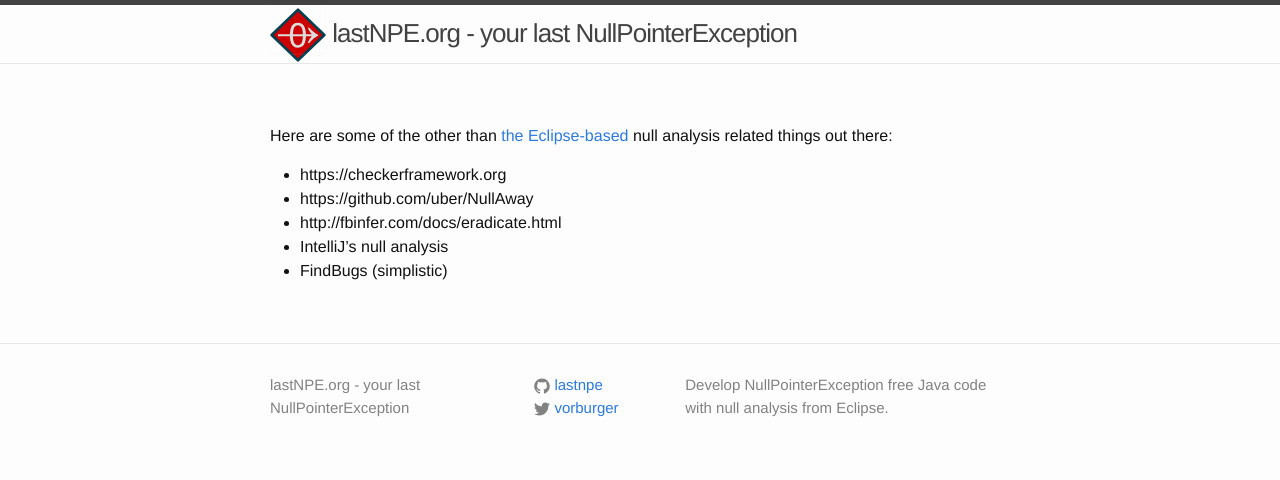
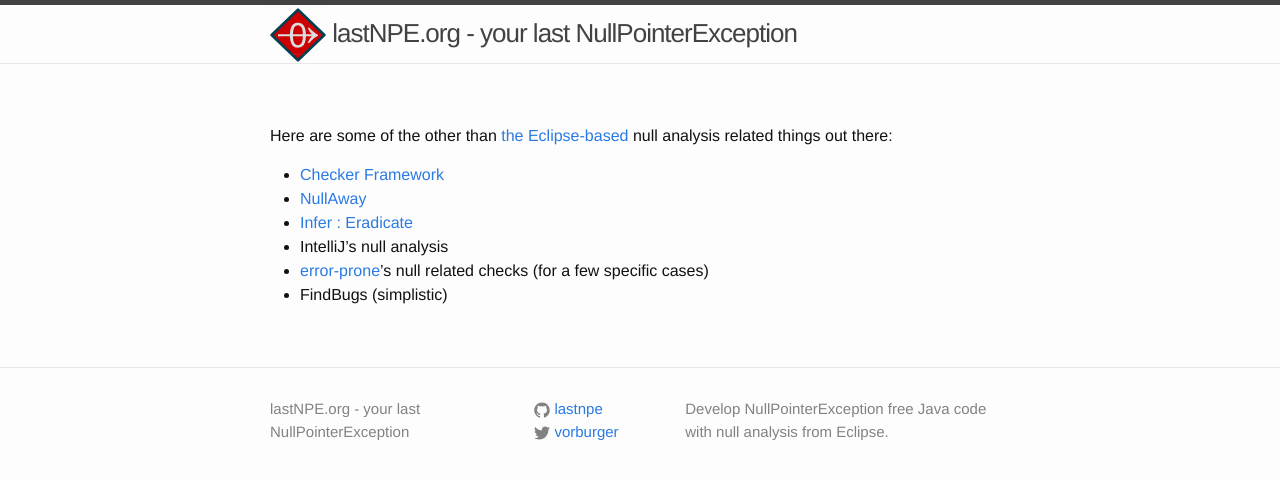
Before and after one commit to lastnpe/lastnpe.github.io, a Jekyll site: the page built from other-nonull.md, in a window 1280 px wide. Shown: the top 480 px of the page. Built offline with Jekyll 4.4.1, drawn with Linux system fonts in a browser that asks for light colours; our own code applies the rules of GitHub Pages for plain Markdown files.

Commit message:
Update other-nonull.md

```diff
--- a/other-nonull.md
+++ b/other-nonull.md
@@ -6,8 +6,9 @@ permalink: /other-nonull
 
 Here are some of the other than [the Eclipse-based](..) null analysis related things out there:
 
-* https://checkerframework.org
-* https://github.com/uber/NullAway
-* http://fbinfer.com/docs/eradicate.html
+* [Checker Framework](https://checkerframework.org)
+* [NullAway](https://github.com/uber/NullAway)
+* [Infer : Eradicate](http://fbinfer.com/docs/eradicate.html)
 * IntelliJ's null analysis
+* [error-prone](http://errorprone.info/bugpatterns)'s null related checks (for a few specific cases)
 * FindBugs (simplistic)
```
